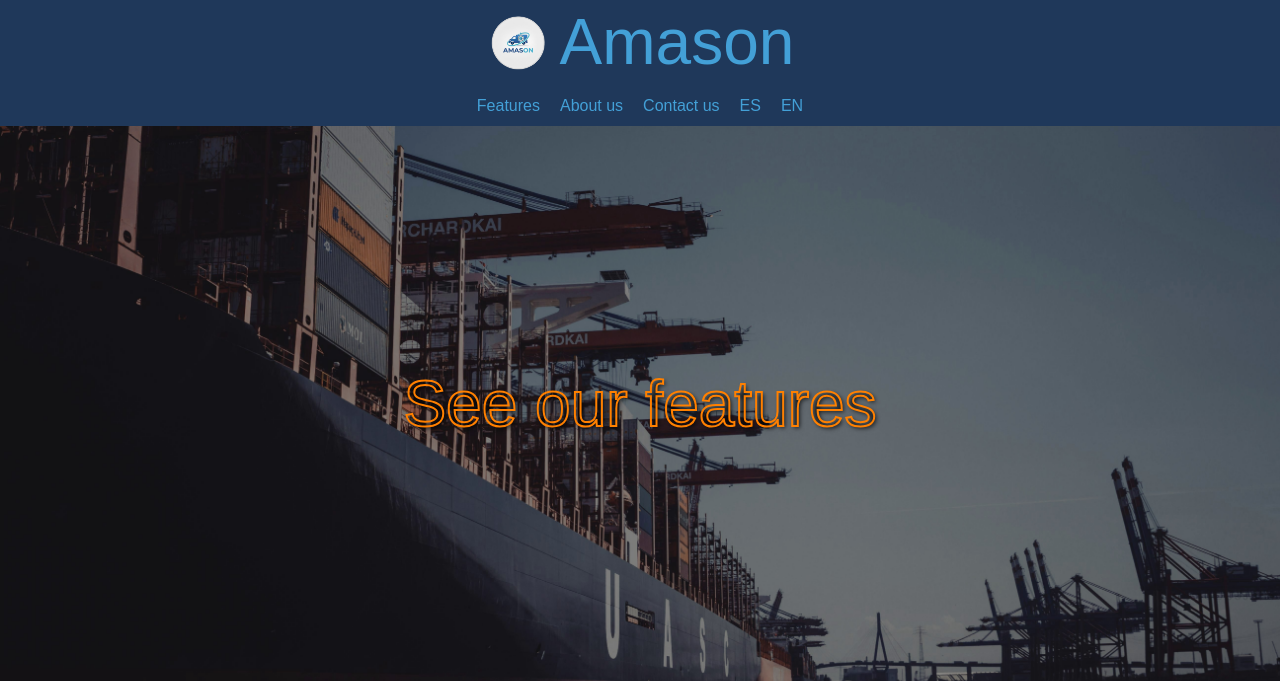
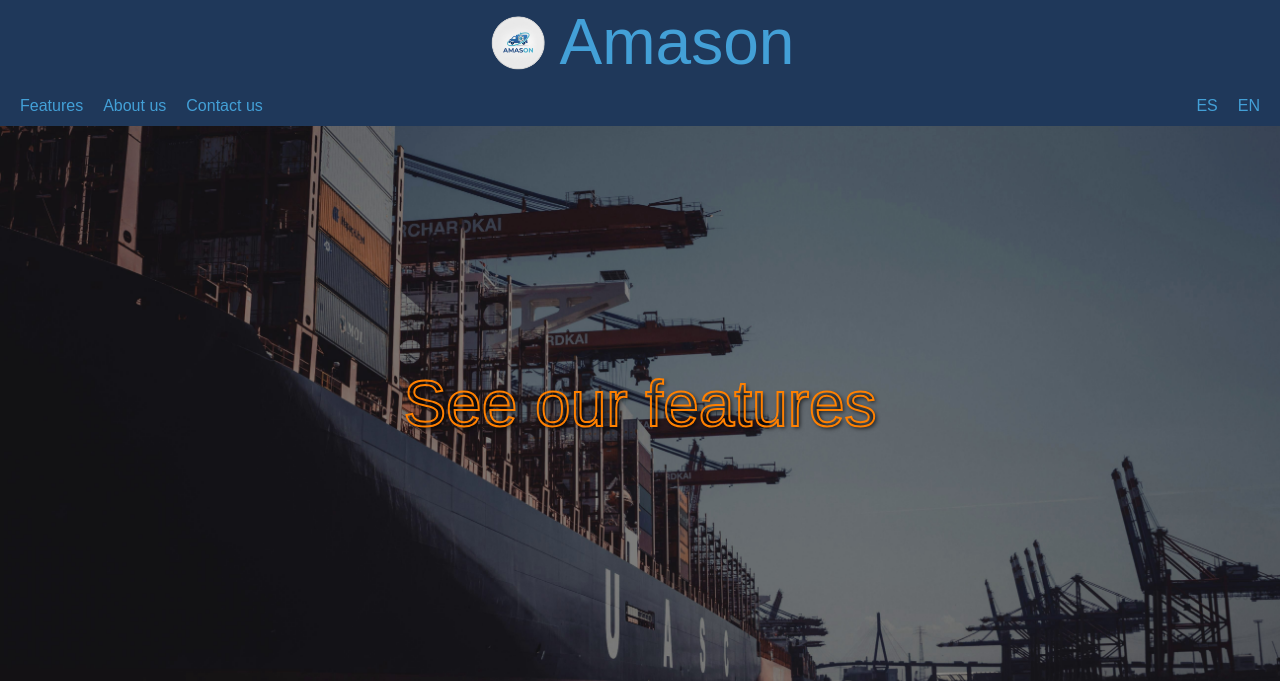
Before and after one commit to jgargal98/Amason-web-static, a PHP site: page / in a window 1280 px wide. Shown: the top 681 px of the page. Run offline with PHP 8.4, Linux system fonts and the light colour scheme; data comes from the database, SQL or seed files in the repository; some web fonts are replaced.

Commit message:
pruebas para los botones de idioma 1

```diff
--- a/css_images/style.css
+++ b/css_images/style.css
@@ -136,16 +136,21 @@ header h1{
   color: var(--orangeaccent);
 }
 
-nav{
+nav {
   position: sticky;
   background-color: var(--bluedark);
   top: 0;
   display: flex;
-  flex-direction: row;
-  justify-content: center;
+  justify-content: space-between;
+  align-items: center;
+  flex-wrap: wrap;
   gap: 20px;
-  flex-wrap: wrap;
-  padding: 10px 0;
+  padding: 10px 20px;
+}
+
+.nav-links, .lang-buttons {
+  display: flex;
+  gap: 20px;
 }
 
 a {
--- a/index.php
+++ b/index.php
@@ -36,11 +36,15 @@ while ($fila = $resultado->fetch_assoc()) {
         <h1><a href="#inicio"><?php echo $textos['titulo_site']; ?></a></h1>
     </header>
     <nav>
-        <a href="html/caracteristicas.php"><?php echo $textos['nav_features']; ?></a>
-        <a href="html/sobreNosotros.php"><?php echo $textos['nav_about_us']; ?></a>
-        <a href="html/contacto.php"><?php echo $textos['nav_contact_us']; ?></a>
-        <a href="?lang=es">ES</a>
-        <a href="?lang=en">EN</a>
+        <div class="nav-links">
+            <a href="html/caracteristicas.php"><?php echo $textos['nav_features']; ?></a>
+            <a href="html/sobreNosotros.php"><?php echo $textos['nav_about_us']; ?></a>
+            <a href="html/contacto.php"><?php echo $textos['nav_contact_us']; ?></a>
+        </div>
+        <div class="lang-buttons">
+            <a href="?lang=es">ES</a>
+            <a href="?lang=en">EN</a>
+        </div>
     </nav>
 
     <section id="inicio">
```
